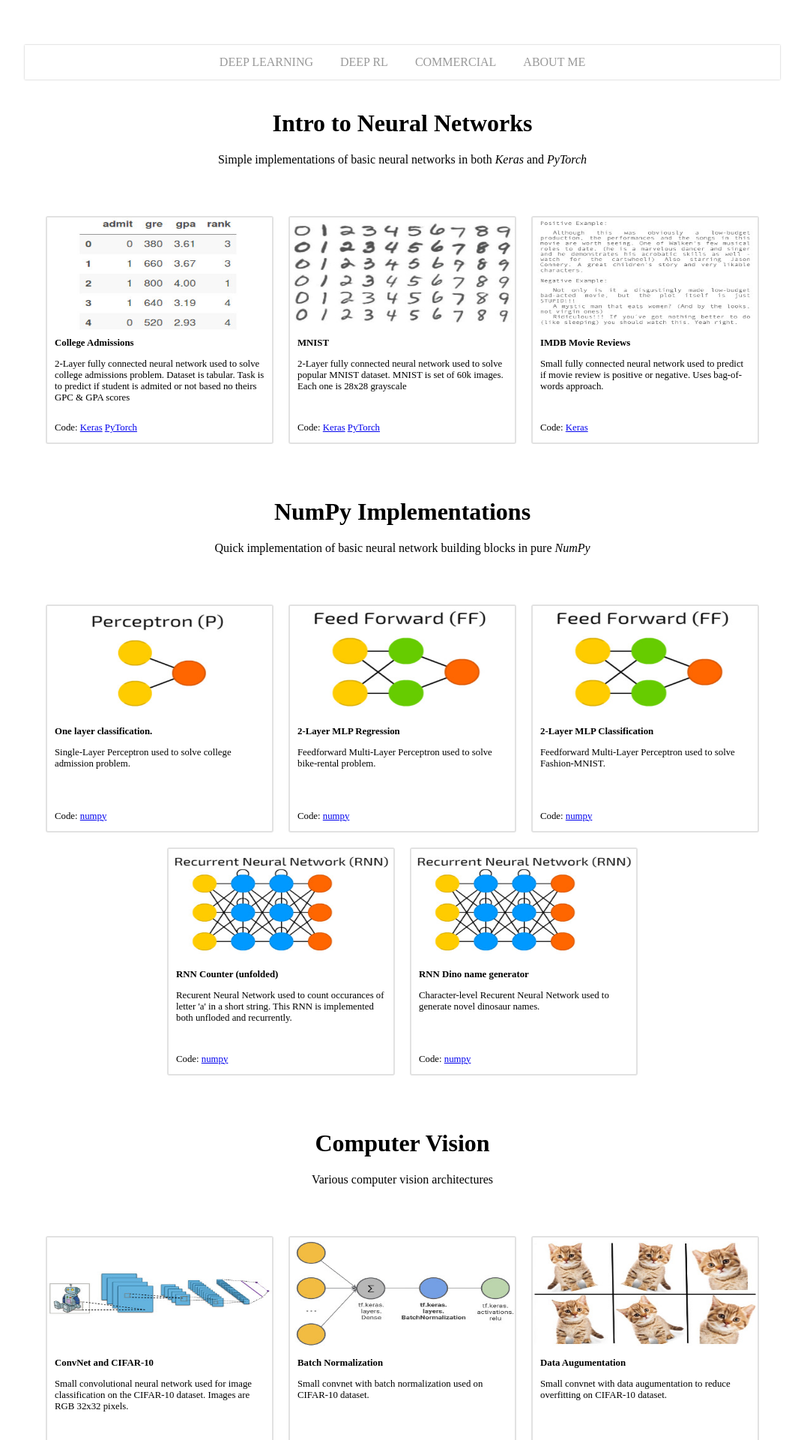
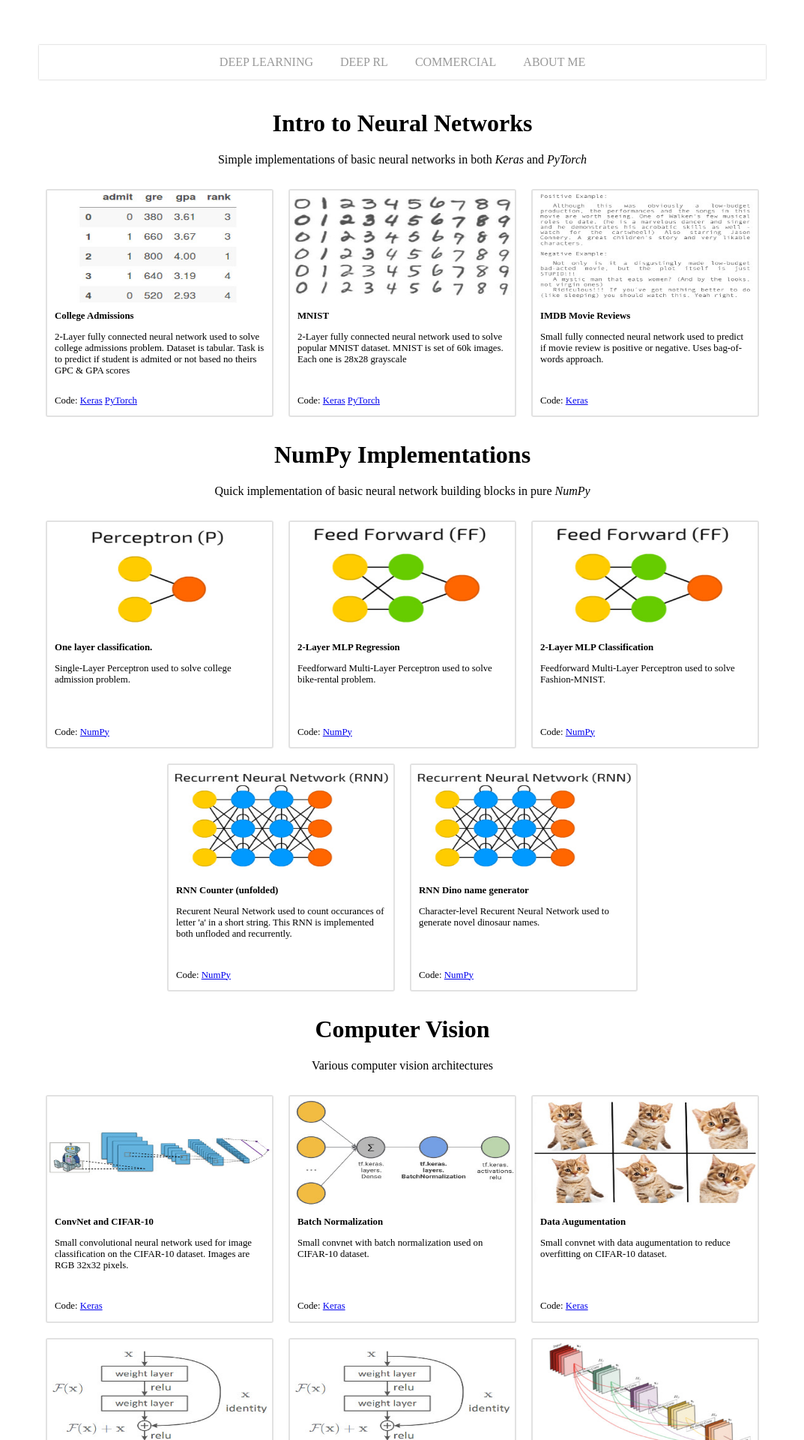
Before and after one commit to marcinbogdanski/marcinbogdanski.github.io, a Jekyll site: the page built from deep-learning.html, in a window 1280 px wide. Shown: the top 1920 px of the page at 75% size, without its empty margins (103-1176 px from the left). Built offline with Jekyll 4.4.1, drawn with Linux system fonts in a browser that asks for light colours.

Commit message:
Tidy up css

```diff
--- a/assets/css/main.css
+++ b/assets/css/main.css
@@ -1,10 +1,17 @@
+
+/*
+ *    BODY
+ */
 body {
     margin: 60px auto;
-    width: 85%;
+    width: 95%;
+    max-width: 1050px;
 }
 
 
-
+/*
+ *    NAVIGATION BAR
+ */
 nav {
     text-align: center;
     box-shadow: 0px 0px 2px rgba(0, 0, 0, .3);
@@ -36,62 +43,78 @@ nav ul li a:hover {
 }
 
 
-.section {
+
+/*
+ *    SECTION
+ */
+div.section {
     text-align: center;
 }
 
-.boxes {
-    display: flex;
+
+
+
+/*
+ *    CARDS SMALL
+ */
+ul.grid {
+
+    /* me */
+    margin: 20px;
+    padding: 0px;
+    list-style: none;
+
+    /* children */
+    display: flex; /**/
+    flex-wrap: wrap;
+    justify-content: center;
 }
 
-.grid{
-    width: 100%;
-    display: flex;
-    list-style: none;
-    flex-wrap: wrap;
-    justify-content: center;
+ul.grid li {
+    /* me */
+    width: 300px;
+    height: 300px;
+    margin: 10px;
+    border: 2px solid #E2E2E2;
+    border-radius: 3px;
+    /* flex: 0 0 auto;      /* grow (0), shirnk (0), init-size (auto) */
 
-    // background: red;
-    margin: 20px;
-    padding: 20px;
-    max-width: 1200px;
-
+    /* children */
+    position: relative;/* makes .link position:absolute work relative to this */
 }
 
-.grid li {
-    border: 2px solid #E2E2E2;
-    border-radius: 3px;
-
-    flex: 0 0 auto;
-    position: relative;
-    margin: 10px;
-
-    width: 300px;
-    height: 300px;
-}
-
-.grid li:hover {
+ul.grid li:hover {
+    /* x-offset, y-offset, blur-radius, color */
     box-shadow: 0px 0px 8px rgba(0, 0, 0, .9);
 }
 
-.card_image{
+ul.grid div.card_image{
     width: 100%;
     height: 150px;
 }
-.card_image img{
+
+ul.grid div.card_image img{
     width: 100%;
     height: 100%;
 }
 
-.card_text{
+ul.grid div.card_text{
     padding: 10px;
     font-size: 80%;
 }
-.link{
-    position: absolute;
+
+ul.grid div.card_text p.link{
+    position: absolute; /**/
     bottom: 0px;
     left: 10px;
 }
+
+
+/* debug /**/
+/* background: red;  /**/
+/* border: 2px solid black;  /**/
+
+
 
 
 /*nav ul, footer ul {
--- a/deep-learning.html
+++ b/deep-learning.html
@@ -7,7 +7,7 @@ layout: default
     header="Intro to Neural Networks"
     description="Simple implementations of basic neural networks in both <em>Keras</em> and <em>PyTorch</em>" %}
 
-<div class="boxes">
+<div>
     <ul class="grid">
 
         {% include card.html
@@ -47,14 +47,14 @@ layout: default
     header="NumPy Implementations"
     description="Quick implementation of basic neural network building blocks in pure <em>NumPy</em>" %}
 
-<div class="boxes">
+<div>
     <ul class="grid">
 
         {% include card.html
             image="/assets/images/1layer.jpg"
             title="One layer classification."
             description="Single-Layer Perceptron used to solve college admission problem."
-            link_text="numpy"
+            link_text="NumPy"
             link_href="https://marcinbogdanski.github.io/ai-sketchpad/NumpyNN/0010_FC_1Layer.html"
             %}
 
@@ -62,7 +62,7 @@ layout: default
             image="/assets/images/2layer.jpg"
             title="2-Layer MLP Regression"
             description="Feedforward Multi-Layer Perceptron used to solve bike-rental problem."
-            link_text="numpy"
+            link_text="NumPy"
             link_href="https://marcinbogdanski.github.io/ai-sketchpad/Udacity_DL_Nanodegree/011%20Bike%20Project/Bike+Project.html"
             %}
 
@@ -71,7 +71,7 @@ layout: default
             image="/assets/images/2layer.jpg"
             title="2-Layer MLP Classification"
             description="Feedforward Multi-Layer Perceptron used to solve Fashion-MNIST."
-            link_text="numpy"
+            link_text="NumPy"
             link_href="https://marcinbogdanski.github.io/ai-sketchpad/NumpyNN/0020_FC_2LayerClass.html"
             %}
 
@@ -79,7 +79,7 @@ layout: default
             image="/assets/images/rnn.jpg"
             title="RNN Counter (unfolded)"
             description="Recurent Neural Network used to count occurances of letter 'a' in a short string. This RNN is implemented both unfloded and recurrently."
-            link_text="numpy"
+            link_text="NumPy"
             link_href="https://marcinbogdanski.github.io/ai-sketchpad/NumpyNN/1010_Char_RNN_Unfolded.html"
             %}
 
@@ -87,7 +87,7 @@ layout: default
             image="/assets/images/rnn.jpg"
             title="RNN Dino name generator"
             description="Character-level Recurent Neural Network used to generate novel dinosaur names."
-            link_text="numpy"
+            link_text="NumPy"
             link_href="https://marcinbogdanski.github.io/ai-sketchpad/NumpyNN/1020_Char_RNN_Dinosaurs.html"
             %}
 
@@ -101,7 +101,7 @@ layout: default
     header="Computer Vision"
     description="Various computer vision architectures" %}
 
-<div class="boxes">
+<div>
     <ul class="grid">
 
         {% include card.html
@@ -180,7 +180,7 @@ layout: default
     header="Natural Language Processing"
     description="Various recurrent architectures for NLP" %}
 
-<div class="boxes">
+<div>
     <ul class="grid">
 
         {% include card.html
@@ -208,7 +208,7 @@ layout: default
     header="Generative Adversarial Networks"
     description="Implementaitons of simple GAN architectures" %}
 
-<div class="boxes">
+<div>
     <ul class="grid">
 
         {% include card.html
```
Also changed, not shown: other parts of deep-learning.html (+0 -10 lines).
